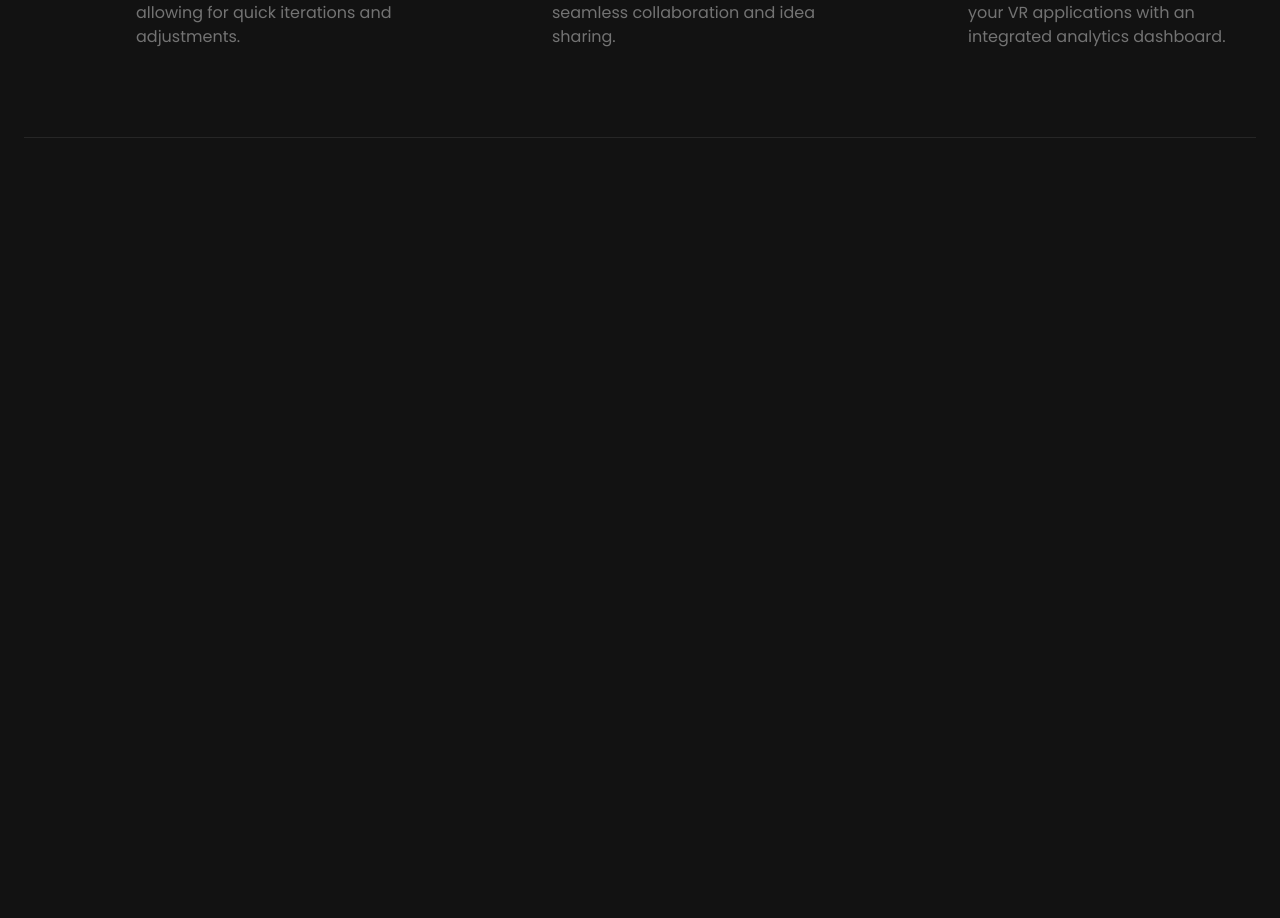
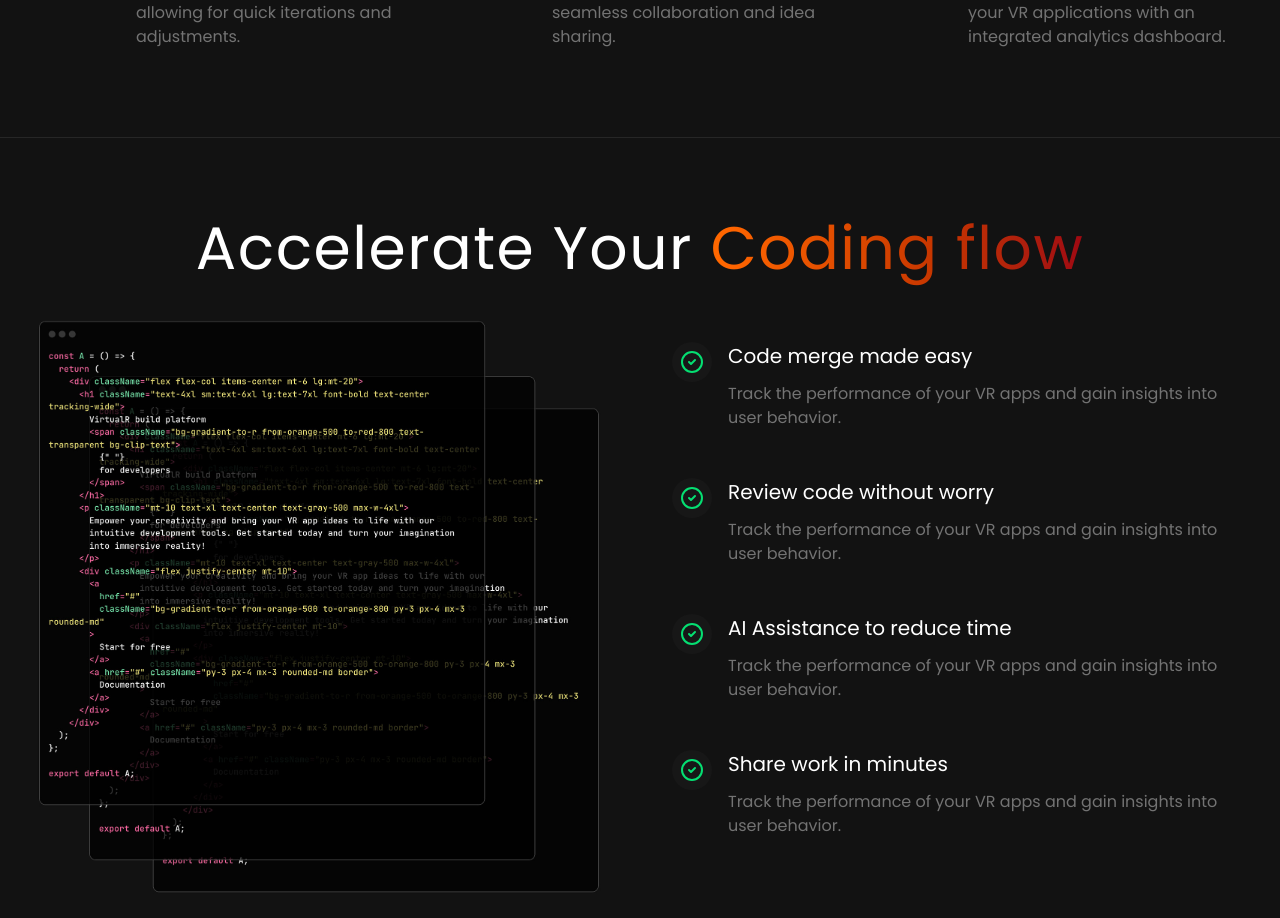
Before and after one commit to yuriipodria/virtualr_landing, a React (Vite) app: page / in a window 1280 px wide. Shown: the part 1382-2300 px from the top of the page. Before the commit the page ends 1520 px from the top, so only its background shows below. Built offline with nearby package versions, Linux system fonts and the light colour scheme.

Commit message:
add workflow section

```diff
--- a/src/App.tsx
+++ b/src/App.tsx
@@ -1,6 +1,7 @@
 import FeaturesSection from "./components/FeaturesSection";
 import Header from "./components/Header";
 import HeroSection from "./components/HeroSection";
+import WorkflowSection from "./components/WorkflowSection";
 import "./index.css";
 
 function App() {
@@ -8,10 +9,16 @@ function App() {
     <>
       <Header />
 
-      <main className="mx-auto max-w-7xl px-6">
+      <main className="main-container">
         <HeroSection />
 
         <FeaturesSection />
+      </main>
+
+      <div className="h-px bg-neutral-800"></div>
+
+      <main className="main-container">
+        <WorkflowSection />
       </main>
     </>
   );
--- a/src/components/FeaturesSection.tsx
+++ b/src/components/FeaturesSection.tsx
@@ -1,19 +1,14 @@
 import { features } from "../constants";
-
 const FeaturesSection = () => {
   return (
-    <section className="relative mt-20 border-b border-neutral-800">
+    <section className="relative mt-20">
       <div className="text-center">
         <span className="rounded-full bg-neutral-900 px-2 py-1 text-sm font-medium text-orange-500 uppercase">
           Features
         </span>
 
         <h2 className="mt-10 text-3xl tracking-wide sm:text-5xl lg:mt-20 lg:text-6xl">
-          Easily build
-          <span className="bg-linear-to-r from-orange-500 to-red-800 bg-clip-text text-transparent">
-            {" "}
-            your code
-          </span>
+          Easily build <span className="gradient-text">your code</span>
         </h2>
       </div>
 
--- a/src/components/HeroSection.tsx
+++ b/src/components/HeroSection.tsx
@@ -2,11 +2,7 @@ const HeroSection = () => {
   return (
     <section className="mt-6 flex flex-col items-center gap-10 lg:mt-20">
       <h1 className="text-center text-4xl tracking-wide sm:text-6xl lg:text-7xl">
-        VirtualR build tools
-        <span className="bg-linear-to-r from-orange-500 to-red-800 bg-clip-text text-transparent">
-          {" "}
-          for developers
-        </span>
+        VirtualR build tools <span className="gradient-text">for developers</span>
       </h1>
 
       <p className="max-w-4xl text-center text-lg text-neutral-500">
--- /dev/null
+++ b/src/components/WorkflowSection.tsx
@@ -0,0 +1,40 @@
+import { CheckCircle2 } from "lucide-react";
+import { checklistItems } from "../constants";
+
+const WorkflowSection = () => {
+  return (
+    <section className="mt-20">
+      <h2 className="text-center text-3xl tracking-wide sm:text-5xl lg:text-6xl">
+        Accelerate Your <span className="gradient-text">Coding flow</span>
+      </h2>
+
+      <div className="mt-6 flex gap-8">
+        <img
+          src="/src/assets/code.jpg"
+          alt="code"
+          className="w-full lg:w-1/2"
+        />
+
+        <ul className="mt-10 flex flex-col gap-12">
+          {checklistItems.map((item) => (
+            <li key={item.title} className="flex gap-4">
+              <div className="flex h-10 w-10 items-center justify-center rounded-full border-green-400 bg-neutral-900 p-2 text-green-400">
+                <CheckCircle2 />
+              </div>
+
+              <div>
+                <h3 className="text-xl">{item.title}</h3>
+
+                <p className="text-md mt-3 text-neutral-500">
+                  {item.description}
+                </p>
+              </div>
+            </li>
+          ))}
+        </ul>
+      </div>
+    </section>
+  );
+};
+
+export default WorkflowSection;
--- a/src/index.css
+++ b/src/index.css
@@ -6,3 +6,13 @@
   font-family: "Poppins", sans-serif;
   color-scheme: dark;
 }
+
+@layer components {
+  .main-container {
+    @apply mx-auto max-w-7xl px-6;
+  }
+
+  .gradient-text {
+    @apply bg-linear-to-r from-orange-500 to-red-800 bg-clip-text text-transparent;
+  }
+}
```
